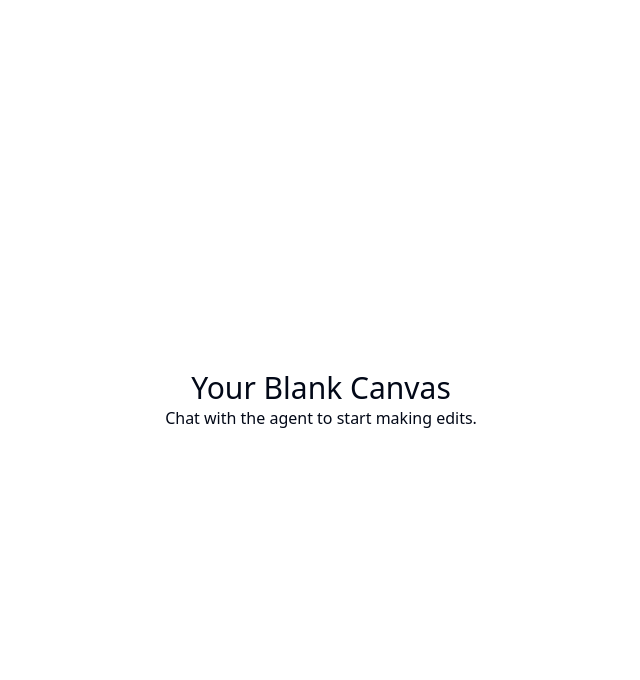
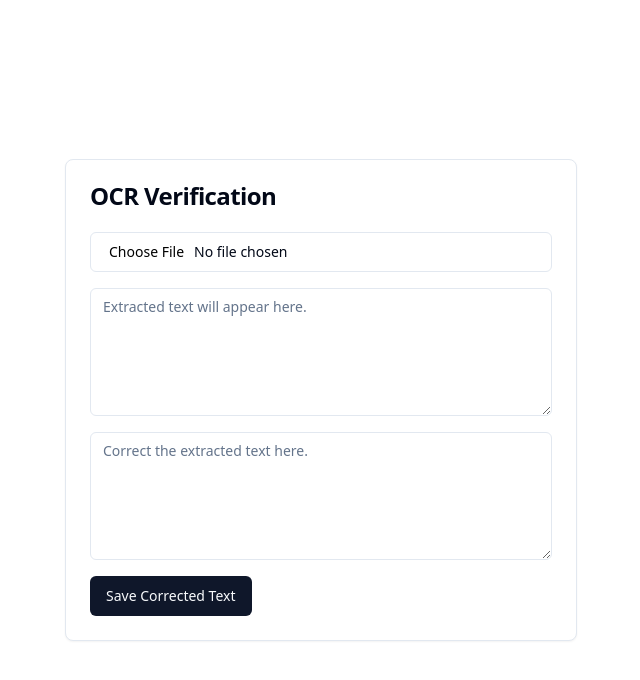
Before and after one commit to GPT-Engineer-App/text-verifier, a React (Vite) app: page / in a window 1280 px wide. Shown: the top 680 px of the page, without its empty margins (319-959 px from the left). Built offline with nearby package versions, Linux system fonts and the light colour scheme.

Commit message:
Create initial OCR verification UI with image upload, text extraction display, correction, and save functionality.

```diff
--- a/src/pages/Index.jsx
+++ b/src/pages/Index.jsx
@@ -1,15 +1,60 @@
-// Update this page (the content is just a fallback if you fail and example)
+import React, { useState } from "react";
+import { Button } from "@/components/ui/button";
+import { Input } from "@/components/ui/input";
+import { Textarea } from "@/components/ui/textarea";
+import { Card, CardContent, CardHeader, CardTitle } from "@/components/ui/card";
 
 const Index = () => {
+  const [image, setImage] = useState(null);
+  const [extractedText, setExtractedText] = useState("");
+  const [correctedText, setCorrectedText] = useState("");
+
+  const handleImageUpload = (event) => {
+    const file = event.target.files[0];
+    if (file) {
+      const reader = new FileReader();
+      reader.onload = () => {
+        setImage(reader.result);
+        // Simulate OCR extraction
+        setExtractedText("Extracted text from the image will appear here.");
+      };
+      reader.readAsDataURL(file);
+    }
+  };
+
+  const handleTextChange = (event) => {
+    setCorrectedText(event.target.value);
+  };
+
+  const handleSave = () => {
+    // Implement save functionality
+    console.log("Corrected Text Saved:", correctedText);
+  };
+
   return (
-    <div className="h-screen w-screen flex items-center justify-center">
-      {/* Update with components here - default to put new layout sections as separate components in the components folder, and import them here */}
-      <div>
-        <h1 className="text-3xl text-center">Your Blank Canvas</h1>
-        <p className="text-center">
-          Chat with the agent to start making edits.
-        </p>
-      </div>
+    <div className="h-screen w-screen flex flex-col items-center justify-center space-y-4 p-4">
+      <Card className="w-full max-w-lg">
+        <CardHeader>
+          <CardTitle>OCR Verification</CardTitle>
+        </CardHeader>
+        <CardContent className="space-y-4">
+          <Input type="file" accept="image/*" onChange={handleImageUpload} />
+          {image && <img src={image} alt="Uploaded" className="w-full h-auto" />}
+          <Textarea
+            value={extractedText}
+            readOnly
+            className="w-full h-32"
+            placeholder="Extracted text will appear here."
+          />
+          <Textarea
+            value={correctedText}
+            onChange={handleTextChange}
+            className="w-full h-32"
+            placeholder="Correct the extracted text here."
+          />
+          <Button onClick={handleSave}>Save Corrected Text</Button>
+        </CardContent>
+      </Card>
     </div>
   );
 };
```
